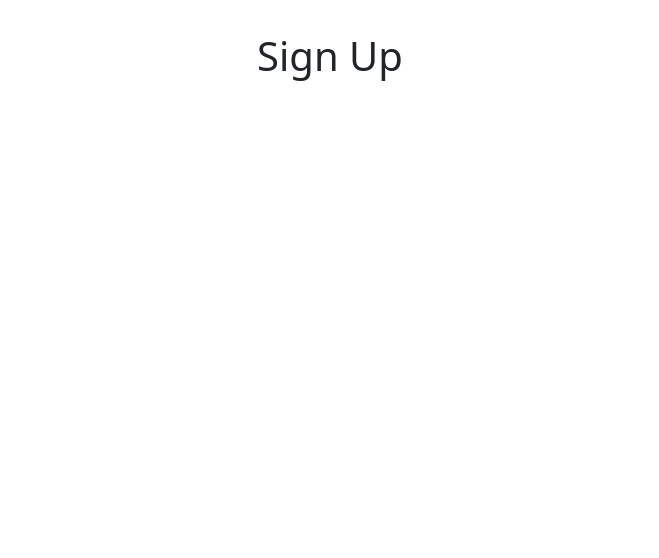
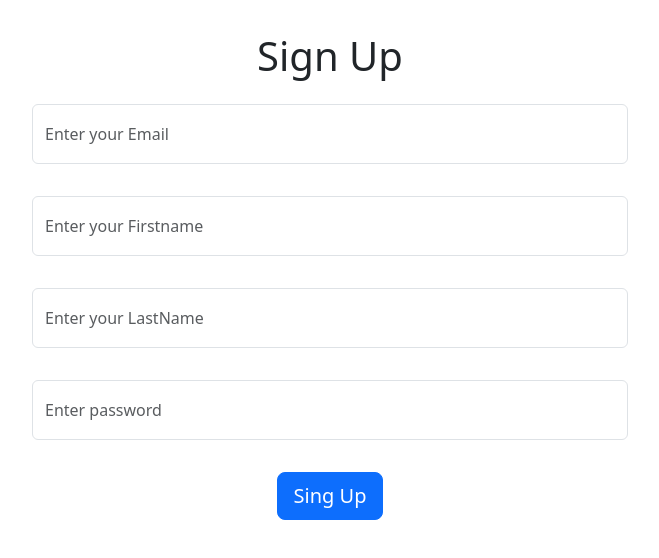
Before and after one commit to sanjaya121/reactjs-ui-client, a React (Vite) app: page /signup in a window 1280 px wide. Shown: the top 558 px of the page, without its empty margins (310-969 px from the left). Built offline with nearby package versions, Linux system fonts and the light colour scheme.

Commit message:
basic signup form

```diff
--- a/src/components/auth/signup/SignUp.tsx
+++ b/src/components/auth/signup/SignUp.tsx
@@ -1,12 +1,115 @@
+import { useState } from "react";
+import "./signup.scss";
+import axios from "axios";
+const SignUp = () => {
+  const formInitialState = {
+    email: "",
+    firstName: "",
+    lastName: "",
+    password: "",
+  };
 
+  const [userData, setUserData] = useState(formInitialState);
 
-import './signup.scss';
+  const handleChange = (e) => {
+    const { name, value } = e.target;
+    setUserData({
+      ...userData,
+      [name]: value,
+    });
+  };
 
-const SignUp=()=>{
+  const handleSubmit=(e)=>{
+    e.preventDefault();
+    axios.post('http://localhost:8080/signup',userData).then((response)=>{
+        console.log("response",response)
+    })
+    console.log(userData,"User Signup Data")
+  }
 
-    return(
-        <h1>Sign Up</h1>
-    )
-}
+  return (
+    <div className="signup-form">
+      <h1>Sign Up</h1>
+      <div className="signup-form-container">
+        <div className="row">
+          <div className="col"></div>
+          <div className="col-lg-6">
+            <div className="form-group user-name py-3">
+              {/* <label for="formGroupExampleInput">Example label</label> */}
+              <input
+                type="text"
+                name="email"
+                className="form-control"
+                id="formGroupExampleInput1"
+                // value={userData.username}
+                placeholder="Enter your Email"
+                onChange={handleChange}
+                // onBlur={handleChange}
+              />
+              {/* {errors.username && <span>Please Enter your user name</span>} */}
+            </div>
+            <div className="form-group user-name py-3">
+              {/* <label for="formGroupExampleInput">Example label</label> */}
+              <input
+                type="text"
+                name="firstName"
+                className="form-control"
+                id="formGroupExampleInput2"
+                // value={userData.username}
+                placeholder="Enter your Firstname"
+                onChange={handleChange}
+                // onBlur={handleChange}
+              />
+              {/* {errors.username && <span>Please Enter your user name</span>} */}
+            </div>
+            <div className="form-group user-name py-3">
+              {/* <label for="formGroupExampleInput">Example label</label> */}
+              <input
+                type="text"
+                name="lastName"
+                className="form-control"
+                id="formGroupExampleInput3"
+                // value={userData.username}
+                placeholder="Enter your LastName"
+                onChange={handleChange}
+                // onBlur={handleChange}
+              />
+              {/* {errors.username && <span>Please Enter your user name</span>} */}
+            </div>
+            <div className="form-group password py-3">
+              {/* <label for="formGroupExampleInput2">Another label</label> */}
+              <input
+                type="password"
+                name="password"
+                className="form-control"
+                id="formGroupExampleInput4"
+                placeholder="Enter password"
+                onChange={handleChange}
+                // onBlur={handleChange}
+              />
+            </div>
+            {/* <div className="form-group password py-3">
+                <label for="formGroupExampleInput2">Another label</label>
+                <input
+                  type="password"
+                  name="repassword"
+                  className="form-control"
+                  id="formGroupExampleInput2"
+                  placeholder="Re-enter password"
+                  onChange={handleChange}
+                  onBlur={handleChange}
+                />
+              </div> */}
+            <div className="form-group password py-3">
+              <button className="btn btn-primary btn-lg" onClick={handleSubmit}>Sing Up</button>
+            </div>
+          </div>
+
+          <div className="col"></div>
+        </div>
+      </div>
+    </div>
+  );
+};
 
 export default SignUp;
```
